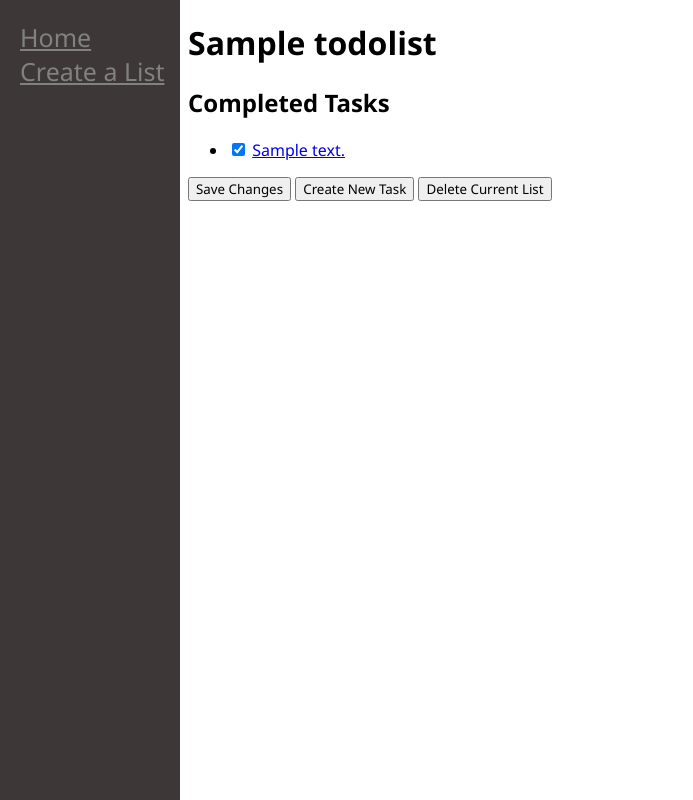
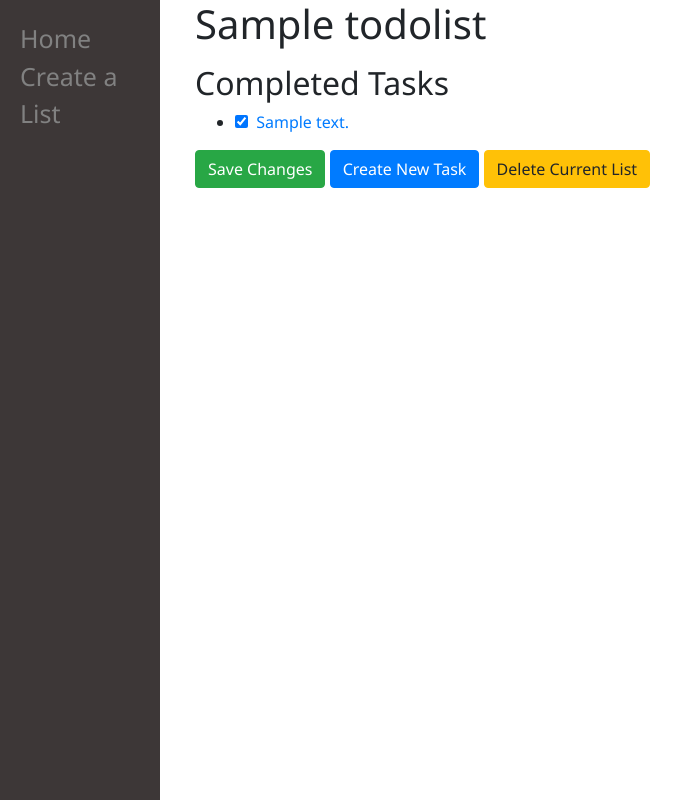
Before and after one commit to ahoodatheguy/django_todo, a Django app: page /1 in a window 1320 px wide. Shown: the whole page, without its empty margins (0-693 px from the left). Run offline with Django 4.2, Linux system fonts and the light colour scheme; tables that the repository leaves empty hold one stand-in row (values such as "Sample post"); some libraries are stand-ins or nearby versions.

Commit message:
added styling

```diff
--- a/src/main/forms.py
+++ b/src/main/forms.py
@@ -2,10 +2,10 @@ from django import forms
 
 
 class CreateNewList(forms.Form):
-	name = forms.CharField(label='List Name: ', max_length=200)
+	name = forms.CharField(label='List Name', max_length=200)
 
 
 class CreateNewTask(forms.Form):
 	name = forms.CharField(label='Task Name', max_length=300)
+	description = forms.CharField(required=False, max_length=500)
 	completed = forms.BooleanField(required=False, label='Completed')
-	description = forms.CharField(required=False, max_length=500)
--- a/src/main/templates/main/base.html
+++ b/src/main/templates/main/base.html
@@ -2,6 +2,10 @@
 <html lang="en">
 
 <head>
+	<!-- Bootstrap Stuff -->
+	<link rel="stylesheet" href="https://stackpath.bootstrapcdn.com/bootstrap/4.3.1/css/bootstrap.min.css" integrity="sha384-ggOyR0iXCbMQv3Xipma34MD+dH/1fQ784/j6cY/iJTQUOhcWr7x9JvoRxT2MZw1T" crossorigin="anonymous">
+	<meta name="viewport" content="width=device-width, initial-scale=1, shrink-to-fit=no">
+
 	<meta charset="UTF-8">
 	<title>
 		{% block title %}
@@ -14,7 +18,7 @@
 		<a href="/">Home</a>
 		<a href="/create-list">Create a List</a>
 	</div>
-	<div id="content" name="content" class="main">
+	<div id="content" name="content" class="main container">
 		{% block content %}
 		{% endblock %}
 	</div>
@@ -39,7 +43,7 @@
 	}
 
 	#sidebar a {
-		padding-top: 6px 8px 6px 16px;
+		padding-top: 6px 8px 6px 32px;
 		font-size: 25px;
 		color: #818181;
 		display: block;
--- a/src/main/templates/main/confirm-item-delete.html
+++ b/src/main/templates/main/confirm-item-delete.html
@@ -6,7 +6,7 @@
 
 <form method="post" action="#">
 	{% csrf_token %}
-	<button type="submit" name="really-delete" value="really-delete">Yes</button>
-	<button type="submit" name="dont-delete" value="dont-delete">No</button>
+	<button type="submit" name="really-delete" value="really-delete" class="btn btn-danger">Yes</button>
+	<button type="submit" name="dont-delete" value="dont-delete" class="btn btn-primary">No</button>
 </form>
 {% endblock %}
--- a/src/main/templates/main/confirm-list-delete.html
+++ b/src/main/templates/main/confirm-list-delete.html
@@ -5,8 +5,8 @@
 <h3>This action <em>cannot</em> be reversed.</h3>
 
 <form method="post" action="#">
-	{%csrf_token%}
-	<button type="submit" name="really-delete" value="really-delete">Yes</button>
-	<button type="submit" name="dont-delete" value="dont-delete">No</button>
+	{% csrf_token %}
+	<button type="submit" name="really-delete" value="really-delete" class="btn btn-danger">Yes</button>
+	<button type="submit" name="dont-delete" value="dont-delete" class="btn btn-primary">No</button>
 </form>
 {% endblock %}
--- a/src/main/templates/main/create-list.html
+++ b/src/main/templates/main/create-list.html
@@ -1,4 +1,5 @@
 {% extends 'main/base.html' %}
+{% load crispy_forms_tags %}
 
 {% block title %}Create a new List{% endblock %}
 
@@ -7,7 +8,7 @@
 
 <form method="post" action="/create-list/">
 	{% csrf_token %}
-	{{form.as_p}}
-	<button type="submit" name="save">Create New List</button>
+	{{form|crispy}}
+	<button type="submit" name="save" class="btn btn-success">Create New List</button>
 </form>
 {% endblock %}
--- a/src/main/templates/main/create-task.html
+++ b/src/main/templates/main/create-task.html
@@ -1,4 +1,5 @@
 {% extends 'main/base.html' %}
+{% load crispy_forms_tags %}
 
 {% block title %}Create a new Task{% endblock %}
 
@@ -6,7 +7,7 @@
 <h1>Create New Task</h1>
 <form action="/{{id}}/create-task/" method="post">
 	{% csrf_token %}
-	{{form.as_p}}
-	<button type="submit" name="save">Create New Task</button>
+	{{form|crispy}}
+	<button type="submit" name="save" class="btn btn-success">Create New Task</button>
 </form>
 {% endblock %}
--- a/src/main/templates/main/item.html
+++ b/src/main/templates/main/item.html
@@ -5,6 +5,6 @@
 		{% csrf_token %}
 		<h1>{{todo}}</h1>
 		<p>{{todo.description}}</p>
-		<button>Delete Task</button>
+		<button class="btn btn-warning">Delete Task</button>
 	</form>
 {% endblock content %}
--- a/src/main/templates/main/todolist.html
+++ b/src/main/templates/main/todolist.html
@@ -11,7 +11,7 @@
 		{% for item in items %}
 			{% if item.complete == False %}
 				<li>
-					<input type="checkbox" , value="clicked" , name="c{{item.id}}">
+					<input type="checkbox" , value="clicked" , name="c{{item.id}}" class="mr-1">
 					<a href="{{id}}/item/{{item.id}}">{{item.text}}</a>
 				</li>
 			{% endif %}
@@ -23,14 +23,14 @@
 		{% for item in items %}
 		{% if item.complete == True %}
 		<li>
-			<input type="checkbox" value="clicked" name="c{{item.id}}" checked>
+			<input type="checkbox" value="clicked" name="c{{item.id}}" class="mr-1" checked>
 			<a href="{{id}}/item/{{item.id}}">{{item.text}}</a>
 		</li>
 		{% endif %}
 		{% endfor %}
 	</ul>
-	<button type="submit" , name="save" , value="save">Save Changes</button>
-	<button type="submit" , name="new-item" , value="new-item">Create New Task</button>
-	<button type="submit" , name="delete-list" , value="delete-list">Delete Current List</button>
+	<button type="submit" , name="save" , value="save" class="btn btn-success">Save Changes</button>
+	<button type="submit" , name="new-item" , value="new-item" class="btn btn-primary">Create New Task</button>
+	<button type="submit" , name="delete-list" , value="delete-list" class="btn btn-warning">Delete Current List</button>
 </form>
 {% endblock %}
--- a/src/todo/settings.py
+++ b/src/todo/settings.py
@@ -31,6 +31,7 @@ ALLOWED_HOSTS = []
 # Application definition
 
 INSTALLED_APPS = [
+    'crispy_forms',
     'main.apps.MainConfig',
     'django.contrib.admin',
     'django.contrib.auth',
@@ -122,3 +123,6 @@ STATIC_URL = 'static/'
 # https://docs.djangoproject.com/en/4.0/ref/settings/#default-auto-field
 
 DEFAULT_AUTO_FIELD = 'django.db.models.BigAutoField'
+
+# crispy_forms uses bootstrap5
+CRISPY_TEMPLATE_PACK = 'bootstrap4'
```
